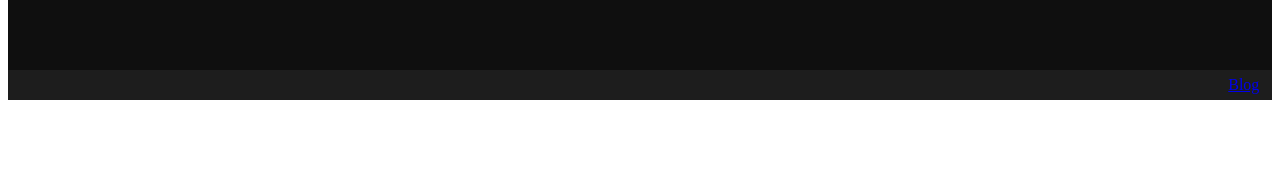
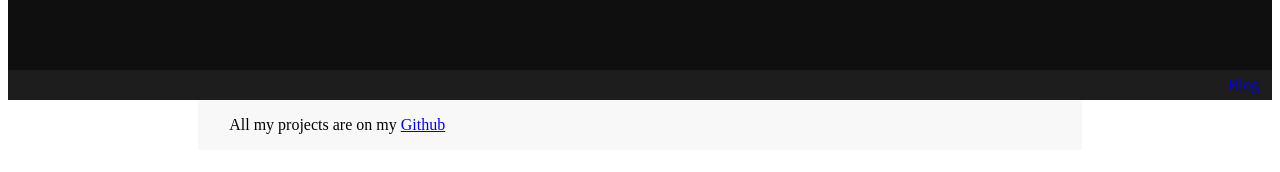
Before and after one commit to BenjaminHinchliff/benjamin-blog, a Gatsby site: page /projects in a window 1280 px wide. Shown: the part 184-356 px from the top of the page. Built offline with nearby package versions, Linux system fonts and the light colour scheme; Gatsby itself is replaced by a stand-in of ours.

Commit message:
add projects placeholder

```diff
--- a/src/pages/projects.js
+++ b/src/pages/projects.js
@@ -1,14 +1,13 @@
 import * as React from 'react';
 import Header from '../components/header';
+import Layout from '../components/layout';
 import Nav from '../components/nav';
 
-const ProjectsPage = () => {
+const ProjectsPage = ({ location }) => {
     return (
-        <main>
-            <title>Projects</title>
-            <Header />
-            <Nav to="/">Blog</Nav>
-        </main>
+        <Layout title="Projects" location={location} >
+            <p>All my projects are on my <a href="https://github.com/BenjaminHinchliff/" rel="noopener noreferrer">Github</a></p>
+        </Layout>
     );
 }
 
```
